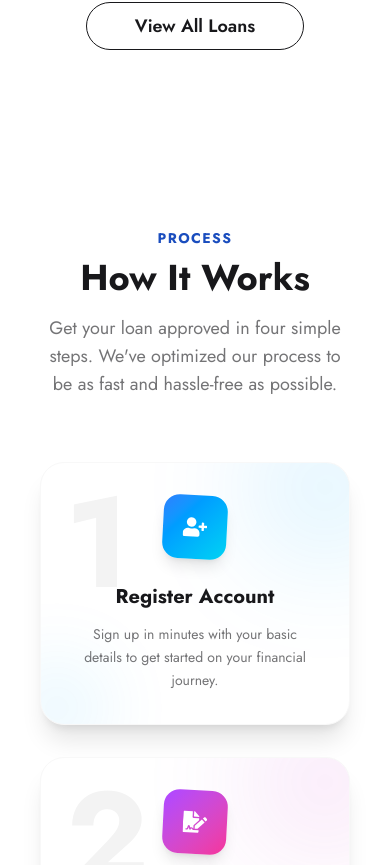
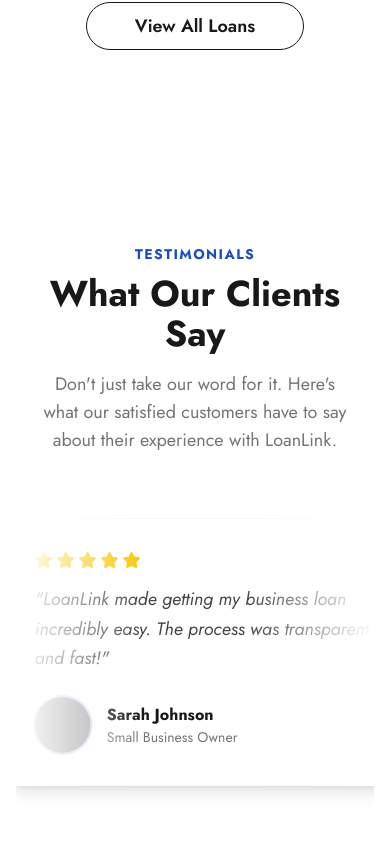
Before and after one commit to AtikHasan16/loanlink, a React (Vite) app: page / in a window 390 px wide. Shown: the part 5059-5924 px from the top of the page. Built offline with nearby package versions, Linux system fonts and the light colour scheme; no server answers; grey boxes are pictures that could not be loaded.

Commit message:
Implemented: what our cliet says

```diff
--- /dev/null
+++ b/src/Components/Feedback.jsx
@@ -0,0 +1,101 @@
+import React from "react";
+import FeedbackCard from "./FeedbackCard";
+
+const feedbackData = [
+  {
+    id: 1,
+    name: "Sarah Johnson",
+    role: "Small Business Owner",
+    message:
+      "LoanLink made getting my business loan incredibly easy. The process was transparent and fast!",
+    rating: 5,
+    avatar: "https://img.daisyui.com/images/profile/demo/2@94.webp",
+  },
+  {
+    id: 2,
+    name: "Michael Chen",
+    role: "Homeowner",
+    message:
+      "I got my home renovation loan approved within days. Excellent service and competitive rates!",
+    rating: 5,
+    avatar: "https://img.daisyui.com/images/profile/demo/3@94.webp",
+  },
+  {
+    id: 3,
+    name: "Emily Rodriguez",
+    role: "Student",
+    message:
+      "The education loan helped me pursue my dreams. Thank you LoanLink for making it possible!",
+    rating: 5,
+    avatar: "https://img.daisyui.com/images/profile/demo/4@94.webp",
+  },
+  {
+    id: 4,
+    name: "David Thompson",
+    role: "Entrepreneur",
+    message:
+      "Quick approval, great rates, and amazing customer support. Highly recommend LoanLink!",
+    rating: 4,
+    avatar: "https://img.daisyui.com/images/profile/demo/5@94.webp",
+  },
+  {
+    id: 5,
+    name: "Lisa Anderson",
+    role: "Medical Professional",
+    message:
+      "When I needed an emergency loan, LoanLink was there for me. Fast and reliable service!",
+    rating: 5,
+    avatar: "https://img.daisyui.com/images/profile/demo/1@94.webp",
+  },
+  {
+    id: 6,
+    name: "James Wilson",
+    role: "Car Buyer",
+    message:
+      "Got my car loan approved with minimal hassle. The whole process was smooth and efficient.",
+    rating: 4,
+    avatar: "https://img.daisyui.com/images/profile/demo/6@94.webp",
+  },
+];
+
+const Feedback = () => {
+  return (
+    <section className="py-24 bg-base-100 overflow-hidden jost">
+      <div className="container mx-auto px-6 mb-16">
+        <div className="text-center">
+          <span className="text-primary font-bold tracking-widest uppercase text-sm">
+            Testimonials
+          </span>
+          <h2 className="text-4xl md:text-5xl font-bold mt-2">
+            What Our Clients Say
+          </h2>
+          <p className="text-base-content/60 mt-4 max-w-2xl mx-auto text-lg">
+            Don't just take our word for it. Here's what our satisfied customers
+            have to say about their experience with LoanLink.
+          </p>
+        </div>
+      </div>
+
+      {/* Infinite Scroll Container */}
+      <div className="relative">
+        {/* Gradient Overlays */}
+        <div className="absolute left-0 top-0 bottom-0 w-32 bg-linear-to-r from-base-100 to-transparent z-10 pointer-events-none"></div>
+        <div className="absolute right-0 top-0 bottom-0 w-32 bg-linear-to-l from-base-100 to-transparent z-10 pointer-events-none"></div>
+
+        {/* Scrolling Track */}
+        <div className="flex animate-infinite-scroll hover:pause-animation">
+          {/* First set of cards */}
+          {feedbackData.map((feedback) => (
+            <FeedbackCard key={`first-${feedback.id}`} feedback={feedback} />
+          ))}
+          {/* Duplicate set for seamless loop */}
+          {feedbackData.map((feedback) => (
+            <FeedbackCard key={`second-${feedback.id}`} feedback={feedback} />
+          ))}
+        </div>
+      </div>
+    </section>
+  );
+};
+
+export default Feedback;
--- /dev/null
+++ b/src/Components/FeedbackCard.jsx
@@ -0,0 +1,43 @@
+import React from "react";
+import { FaStar } from "react-icons/fa";
+
+const FeedbackCard = ({ feedback }) => {
+  const { name, role, message, rating, avatar } = feedback;
+
+  return (
+    <div className="bg-base-100 border border-base-200 rounded-3xl p-8 shadow-lg hover:shadow-xl transition-shadow min-w-[400px] max-w-[400px] mx-4">
+      {/* Rating Stars */}
+      <div className="flex gap-1 mb-4">
+        {[...Array(5)].map((_, index) => (
+          <FaStar
+            key={index}
+            className={`${
+              index < rating ? "text-yellow-400" : "text-base-300"
+            }`}
+            size={18}
+          />
+        ))}
+      </div>
+
+      {/* Feedback Message */}
+      <p className="text-base-content/80 text-lg leading-relaxed mb-6 italic">
+        "{message}"
+      </p>
+
+      {/* User Info */}
+      <div className="flex items-center gap-4">
+        <img
+          src={avatar}
+          alt={name}
+          className="w-14 h-14 rounded-full object-cover ring-2 ring-primary/20"
+        />
+        <div>
+          <h4 className="font-bold text-base-content">{name}</h4>
+          <p className="text-sm text-base-content/60">{role}</p>
+        </div>
+      </div>
+    </div>
+  );
+};
+
+export default FeedbackCard;
--- a/src/Pages/Home/Home.jsx
+++ b/src/Pages/Home/Home.jsx
@@ -4,6 +4,7 @@ import AuthContext from "../../Contexts/Context/AuthContext";
 import Hero from "../../Components/Hero";
 import HowWorks from "../../Components/HowWorks";
 import HomeCard from "../../Components/HomeCard";
+import Feedback from "../../Components/Feedback";
 
 const Home = () => {
   const { message } = useContext(AuthContext);
@@ -17,6 +18,8 @@ const Home = () => {
 
       <HomeCard></HomeCard>
 
+      <Feedback></Feedback>
+
       <section>
         <HowWorks></HowWorks>
       </section>
--- a/src/index.css
+++ b/src/index.css
@@ -27,3 +27,20 @@
     @apply btn rounded-full bg-primary text-secondary btn-lg border-none hover:bg-primary/90;
   }
 }
+
+@keyframes infinite-scroll {
+  from {
+    transform: translateX(0);
+  }
+  to {
+    transform: translateX(-50%);
+  }
+}
+
+.animate-infinite-scroll {
+  animation: infinite-scroll 40s linear infinite;
+}
+
+.pause-animation:hover {
+  animation-play-state: paused;
+}
```
